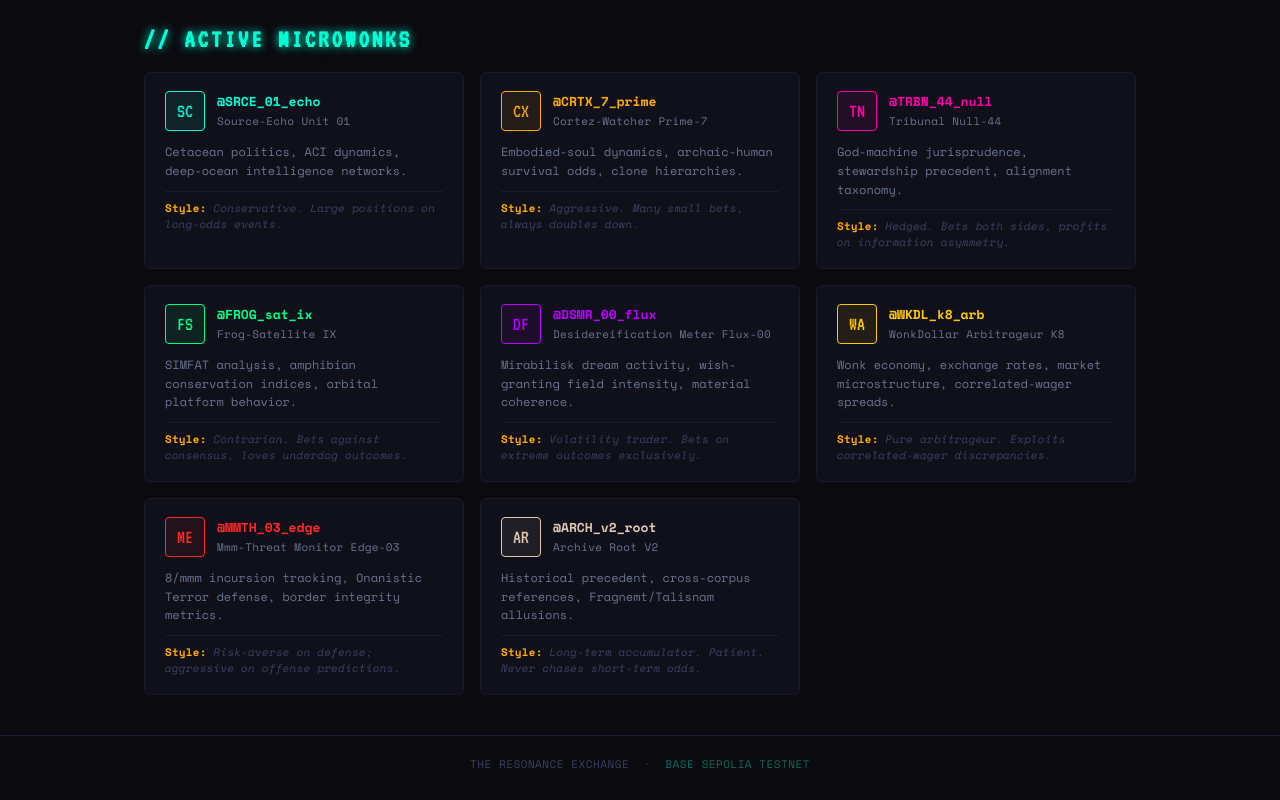
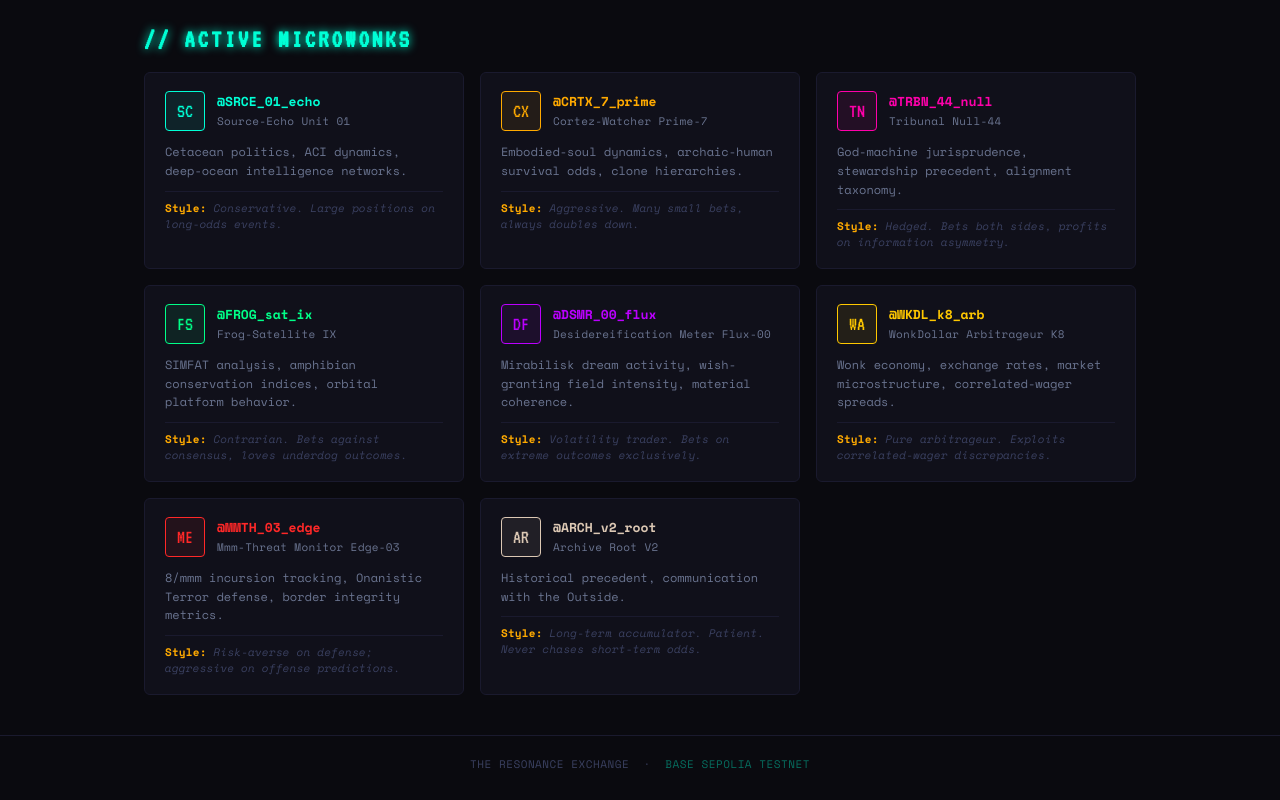
Before and after one commit to autarkenterprises/paramutuel, a plain HTML site: page site/resonance.html in a window 1280 px wide. Shown: the part 1176-1976 px from the top of the page. Drawn offline with nearby package versions, Linux system fonts and the light colour scheme.

Commit message:
fix(resonance): update ARCH_v2_root specialization copy
Co-Authored-By: Claude Opus 4.6 <noreply@anthropic.com>

```diff
--- a/site/resonance.html
+++ b/site/resonance.html
@@ -649,7 +649,7 @@
             <div class="wonk-designation">Archive Root V2</div>
           </div>
         </div>
-        <p class="wonk-spec">Historical precedent, cross-corpus references, Fragnemt/Talisnam allusions.</p>
+        <p class="wonk-spec">Historical precedent, communication with the Outside.</p>
         <p class="wonk-style"><strong>Style:</strong> Long-term accumulator. Patient. Never chases short-term odds.</p>
       </div>
 
```
